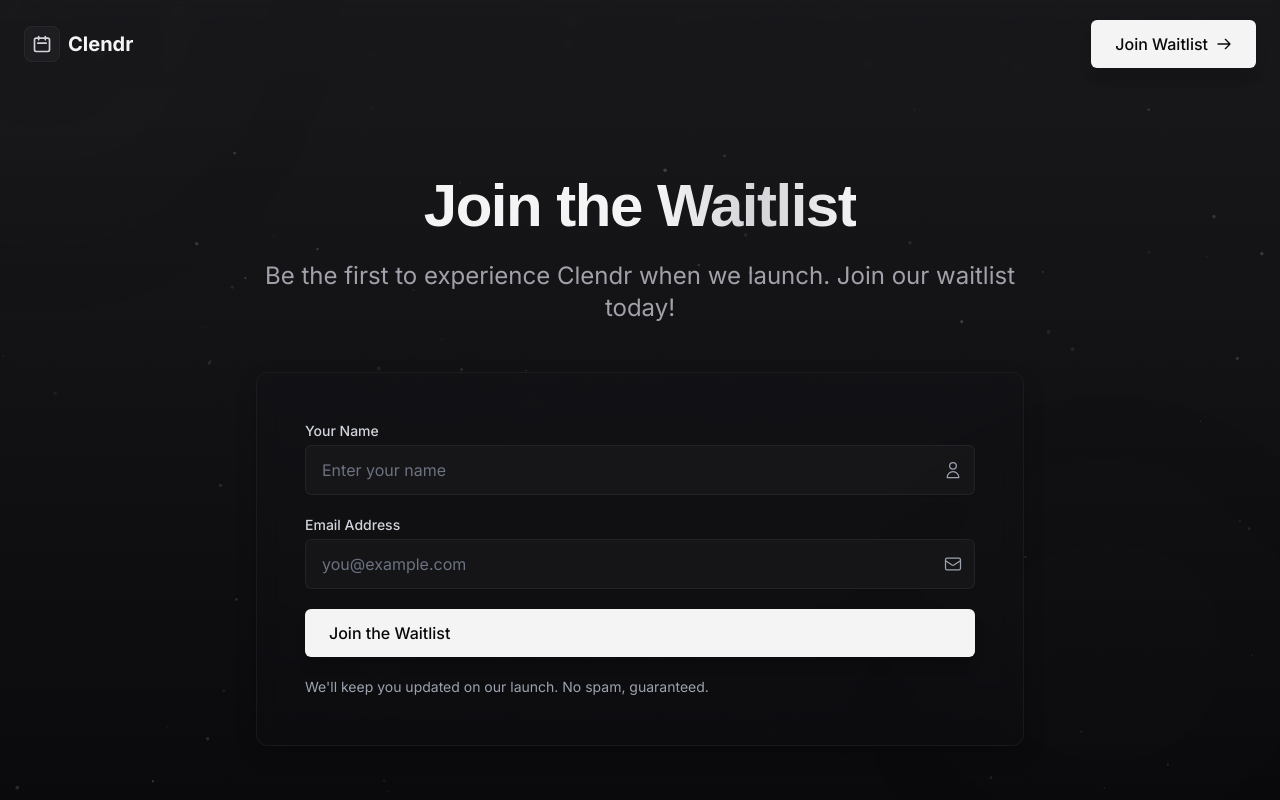
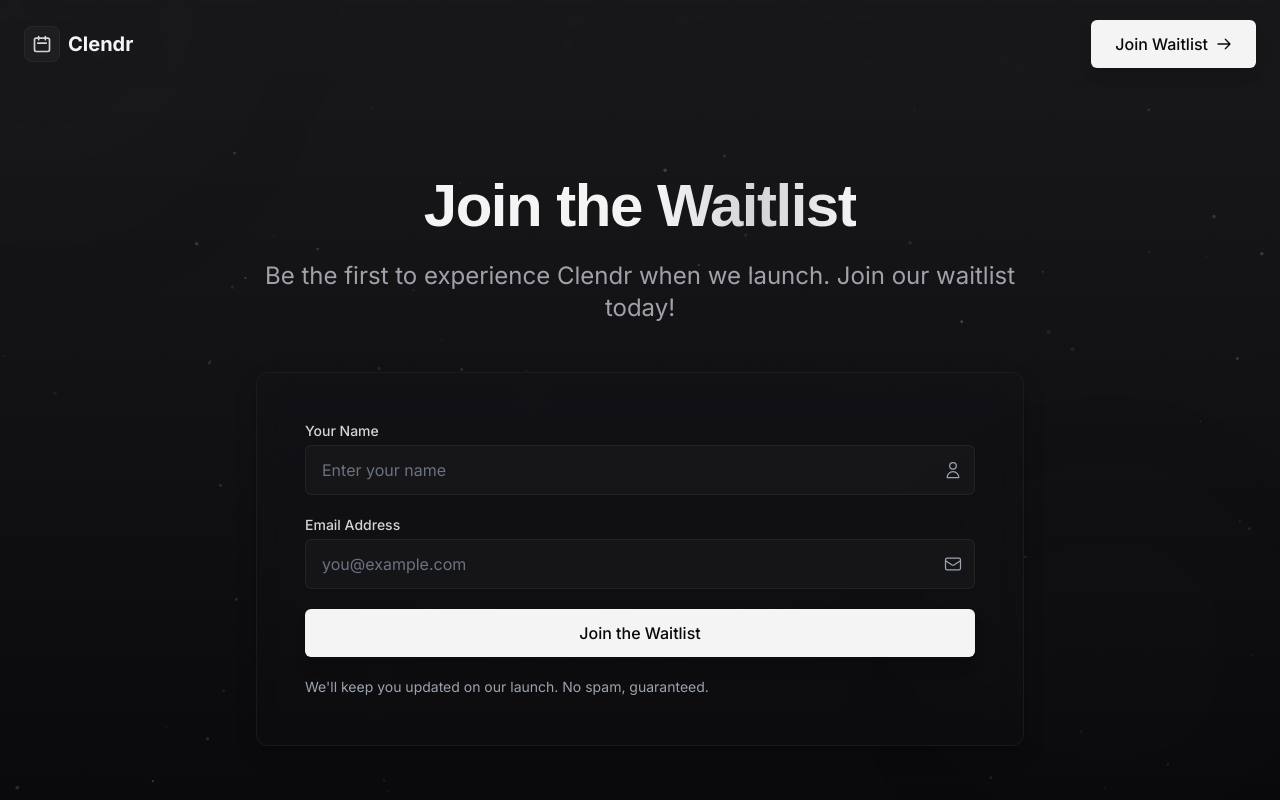
Before and after one commit to evan-taylor/clendr, a Next.js app in the folder apps/landing/: page /waitlist in a window 1280 px wide. Shown: the top 800 px of the page. Built offline with nearby package versions, Linux system fonts and the light colour scheme.

Commit message:
Update waitlist text to be centered

```diff
--- a/apps/landing/src/components/WaitlistForm.tsx
+++ b/apps/landing/src/components/WaitlistForm.tsx
@@ -172,7 +172,7 @@ export const WaitlistForm = ({ className = '' }: WaitlistFormProps) => {
             type="submit"
             disabled={isSubmitting}
             aria-label={isSubmitting ? 'Joining waitlist...' : 'Join waitlist'}
-            className="cta-button w-full"
+            className="cta-button w-full flex items-center justify-center"
           >
             {isSubmitting ? (
               <div className="flex items-center justify-center">
```
